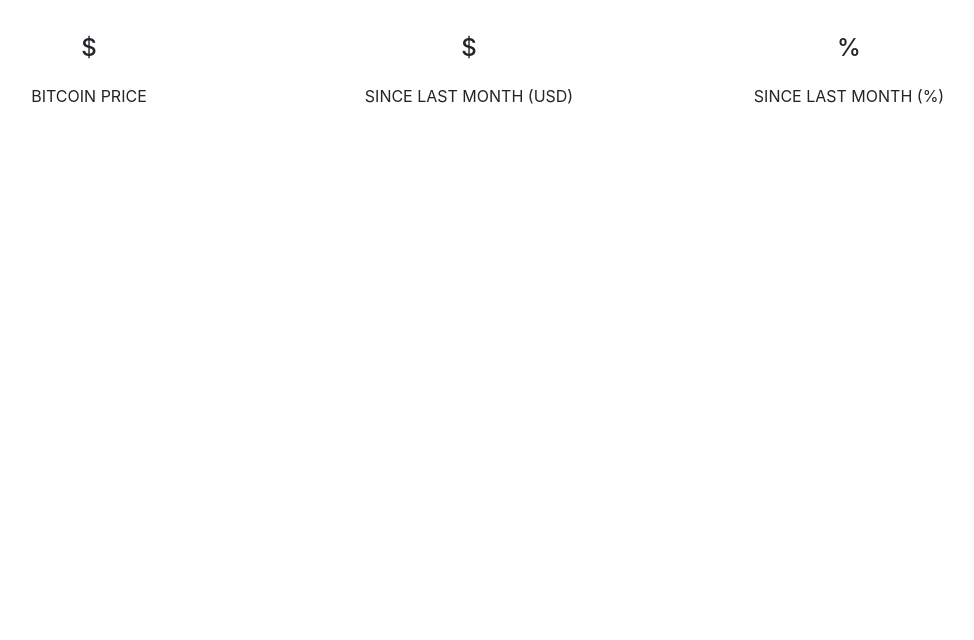
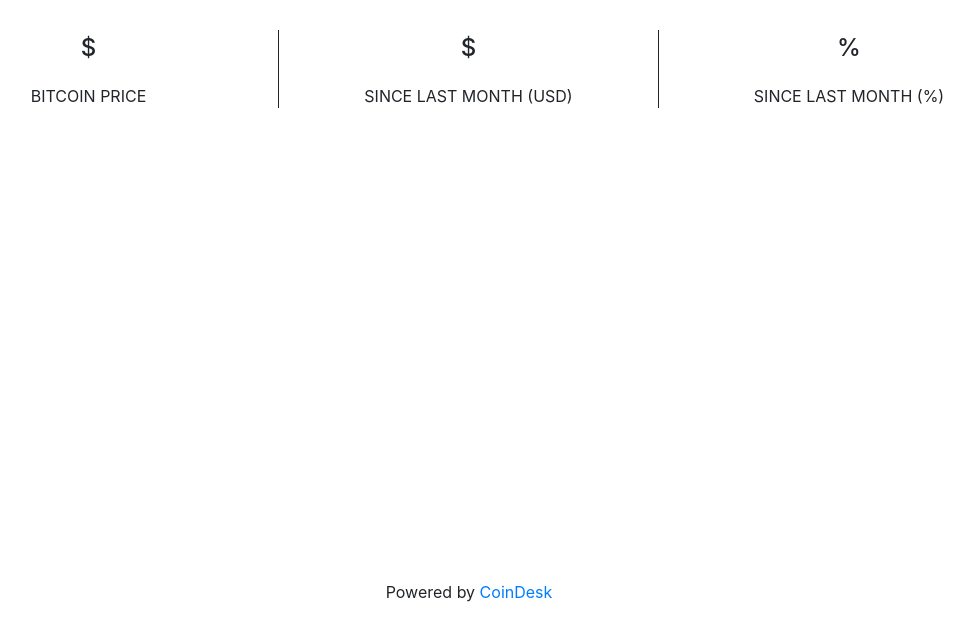
Before and after one commit to SlyTy7/CoinRate, a plain HTML site: page index.html in a window 1280 px wide. Shown: the whole page, without its empty margins (171-1145 px from the left). Drawn offline with nearby package versions, Linux system fonts and the light colour scheme; no server answers.

Commit message:
add borders to rate header

```diff
--- a/css/main.css
+++ b/css/main.css
@@ -1,5 +1,16 @@
+* {
+	margin: 0;
+	padding: 0;
+}
+
 body {
 	padding-top: 30px;
+}
+
+/* CURRENT RATE HEADER */
+.col-4 {
+	padding-left: 0;
+	padding-right: 0;
 }
 
 .rate-container {
@@ -7,13 +18,23 @@ body {
 	text-align: center;
 }
 
-h2 span {
+.rate-container h2 span {
 	font-size: 42px;
 }
 
+.current-container, .change-container {
+	border-right: solid #212529 1px;
+}
 
 
+/* RATE HISTORY GRAPH */
 .graph-container {
 	max-width: 850px;
 	margin: 0 auto;
 }
+
+/* FOOTER */
+footer {
+	margin-top: 50px;
+	text-align: center;
+}
--- a/index.html
+++ b/index.html
@@ -34,7 +34,7 @@
 
 			<div class="row">
 				<div class="col-4">
-					<div class="rate-container">
+					<div class="rate-container current-container">
 						<h2 id="current-header">
 							<sup>$</sup><span id="current-rate"></span><sup id="current-cents"></sup>
 						</h2>
@@ -42,7 +42,7 @@
 					</div>
 				</div>
 				<div class="col-4">
-					<div class="rate-container">
+					<div class="rate-container change-container">
 						<h2 id="rate-header">
 							<sup>$</sup><span id="rate-change"></span><sup id="changed-cents"></sup>
 						</h2>
@@ -50,7 +50,7 @@
 					</div>
 				</div>
 				<div class="col-4">
-					<div class="rate-container">
+					<div class="rate-container percent-container">
 						<h2 id="percent-header">
 							<span id="percent-change"></span><sup>%</sup>
 						</h2>
@@ -62,6 +62,9 @@
 				<canvas id="graph" height="400" width="600"></canvas>
 			</div>
 		</div>
+		<footer>
+			Powered by <a href="https://www.coindesk.com/price/" target="_blank">CoinDesk</a>
+		</footer>
 
 
 
```
